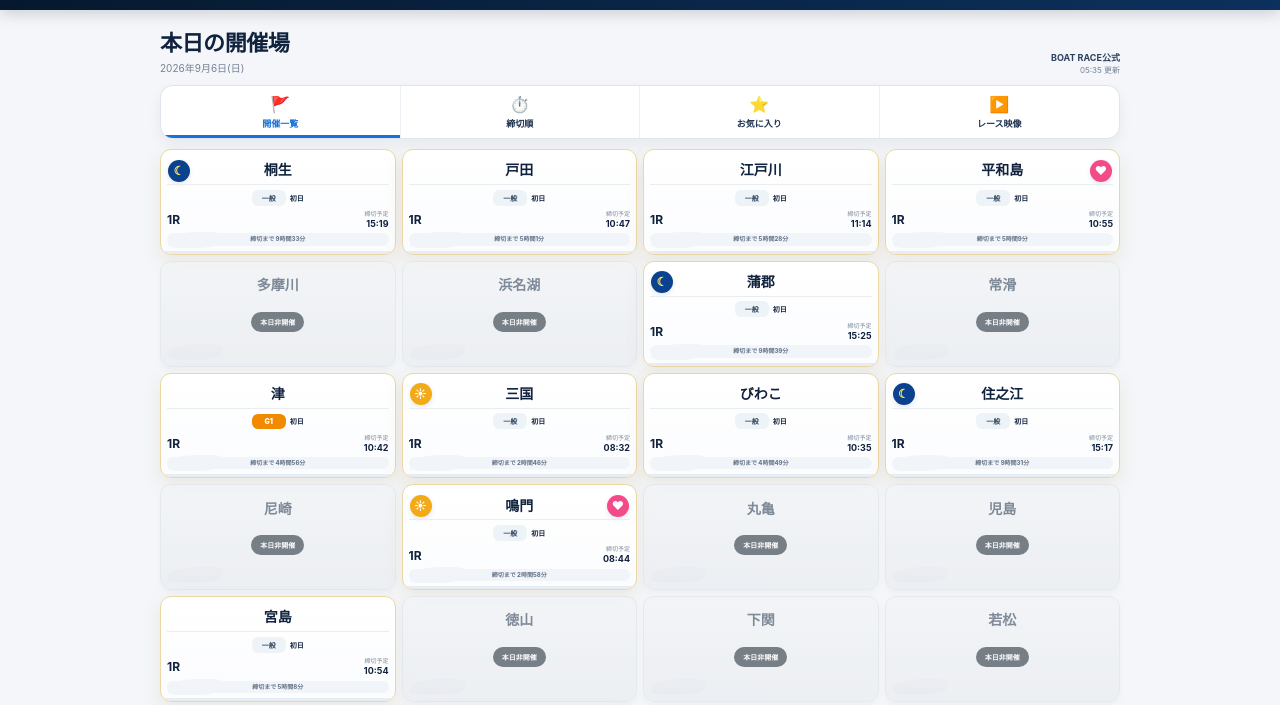
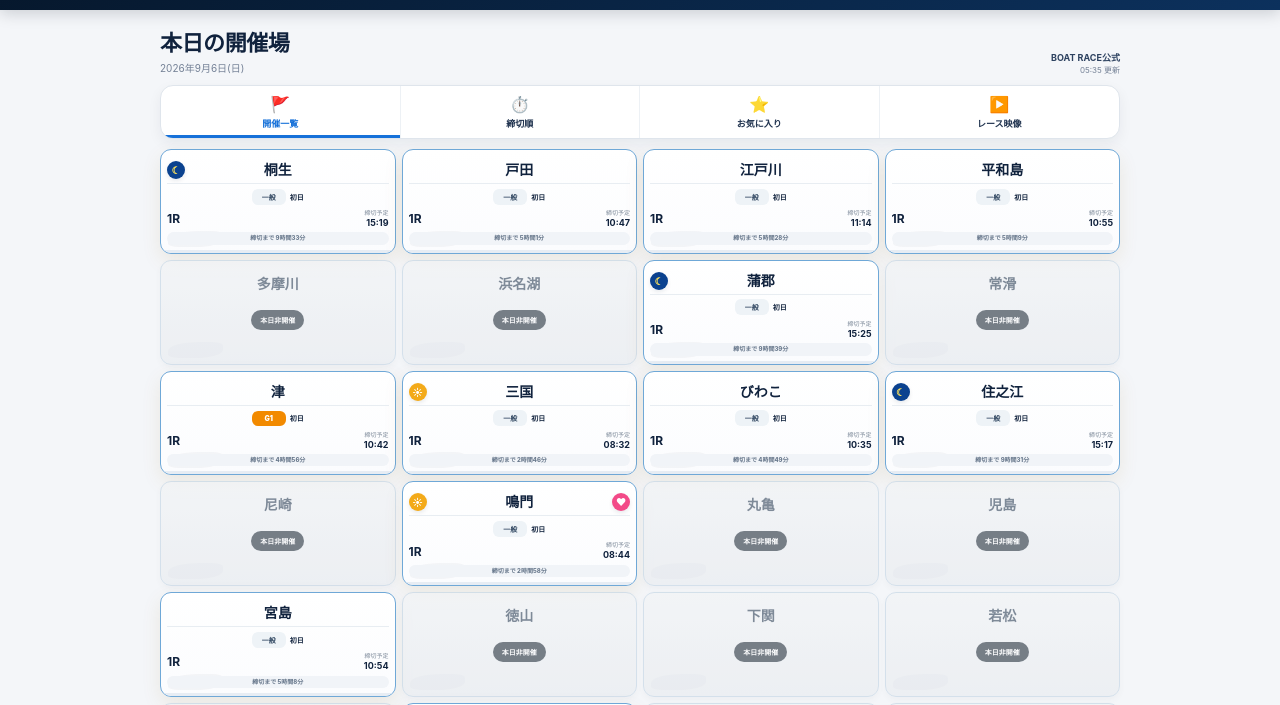
Before and after one commit to golfclubnavi/boat-check, a plain HTML site: page index.html in a window 1280 px wide. Shown: the part 57-762 px from the top of the page. Drawn offline with Linux system fonts and the light colour scheme.

Commit message:
Add files via upload

```diff
--- a/index.html
+++ b/index.html
@@ -314,6 +314,76 @@ h2{font-size:22px;margin:0 0 3px;letter-spacing:-.02em}.sub{font-size:10px;color
   .mark{width:20px;height:20px}
 }
 
+
+/* v28: stronger site-matched borders + true centered venue names */
+.card{
+  border:1.35px solid #8fb9dc;
+  box-shadow:0 5px 14px rgba(8,32,59,.07);
+}
+.card.off{
+  border-color:#c8d8e6;
+}
+.card.isLive,.card.isSoon{
+  border-color:#6fa8d7;
+}
+.nameRow{
+  position:relative;
+  display:block;
+  min-height:26px;
+}
+.nameRow .venueTitle{
+  position:absolute;
+  left:50%;
+  top:50%;
+  transform:translate(-50%,-50%);
+  width:calc(100% - 42px);
+  text-align:center;
+  font-size:14px;
+  font-weight:950;
+  color:var(--text);
+  line-height:1.05;
+  white-space:nowrap;
+  overflow:visible;
+  text-overflow:clip;
+}
+.nameRow .leftMark{
+  position:absolute;
+  left:0;
+  top:50%;
+  transform:translateY(-50%);
+  display:flex;
+  align-items:center;
+  justify-content:flex-start;
+}
+.nameRow .rightMark{
+  position:absolute;
+  right:0;
+  top:50%;
+  transform:translateY(-50%);
+  display:flex;
+  align-items:center;
+  justify-content:flex-end;
+}
+.mark{
+  width:18px;
+  height:18px;
+  font-size:10px;
+  box-shadow:0 2px 4px rgba(8,32,59,.09);
+}
+.mark.summer::before{font-size:11px}
+.card .meta{
+  justify-content:center;
+}
+@media(max-width:390px){
+  .nameRow .venueTitle{
+    width:calc(100% - 38px);
+    font-size:12.6px;
+    letter-spacing:-.02em;
+  }
+  .mark{width:17px;height:17px;font-size:9.5px}
+  .mark.summer::before{font-size:10.5px}
+}
+
 </style>
 </head>
 <body>
@@ -479,7 +549,7 @@ function eventMarks(m){
   const title=normTitle(m), marks=[];
   const tm=timeMark(m);
   if(tm)marks.push(`<span class="mark ${tm[0]}" aria-label="${tm[0]}">${tm[1]}</span>`);
-  if(/女子|オールレディース|ヴィーナス/.test(title))marks.push(`<span class="mark women" aria-label="女子戦">♥</span>`);
+  if(/オールレディース|ヴィーナスシリーズ|レディースオールスター|クイーンズクライマックス|レディースチャレンジカップ/.test(title))marks.push(`<span class="mark women" aria-label="女子戦">♥</span>`);
   const grade=meetingGrade(m);
   if(["G3","G2","G1","SG"].includes(grade))marks.push(`<span class="gradeMark ${grade.toLowerCase()}">${grade}</span>`);
   return marks.join("");
@@ -512,7 +582,7 @@ function renderVenues(){
       ? `<span class="mark ${tm[0]}" aria-label="${tm[0]}">${tm[1]}</span>`
       : "";
 
-    const right = /女子|オールレディース|ヴィーナス/.test(title)
+    const right = /オールレディース|ヴィーナスシリーズ|レディースオールスター|クイーンズクライマックス|レディースチャレンジカップ/.test(title)
       ? `<span class="mark women" aria-label="女子戦">♥</span>`
       : "";
 
```
